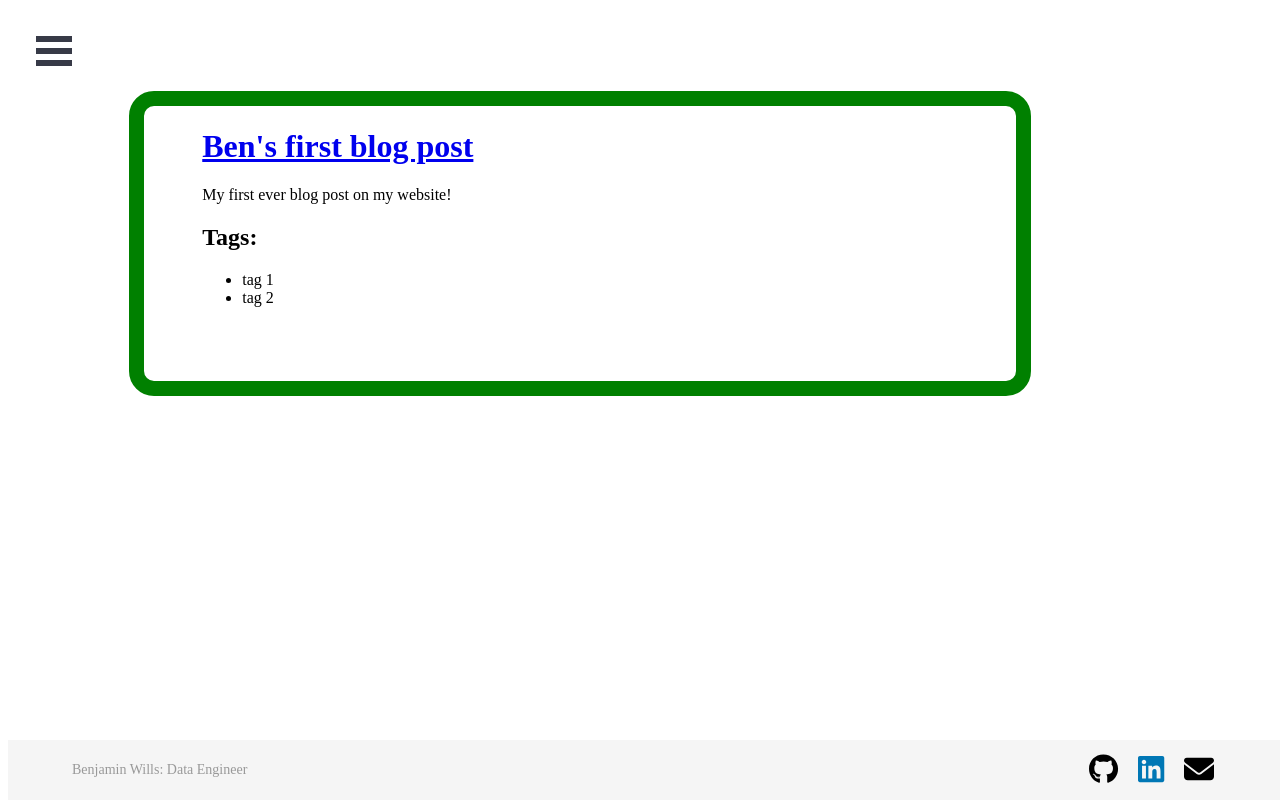
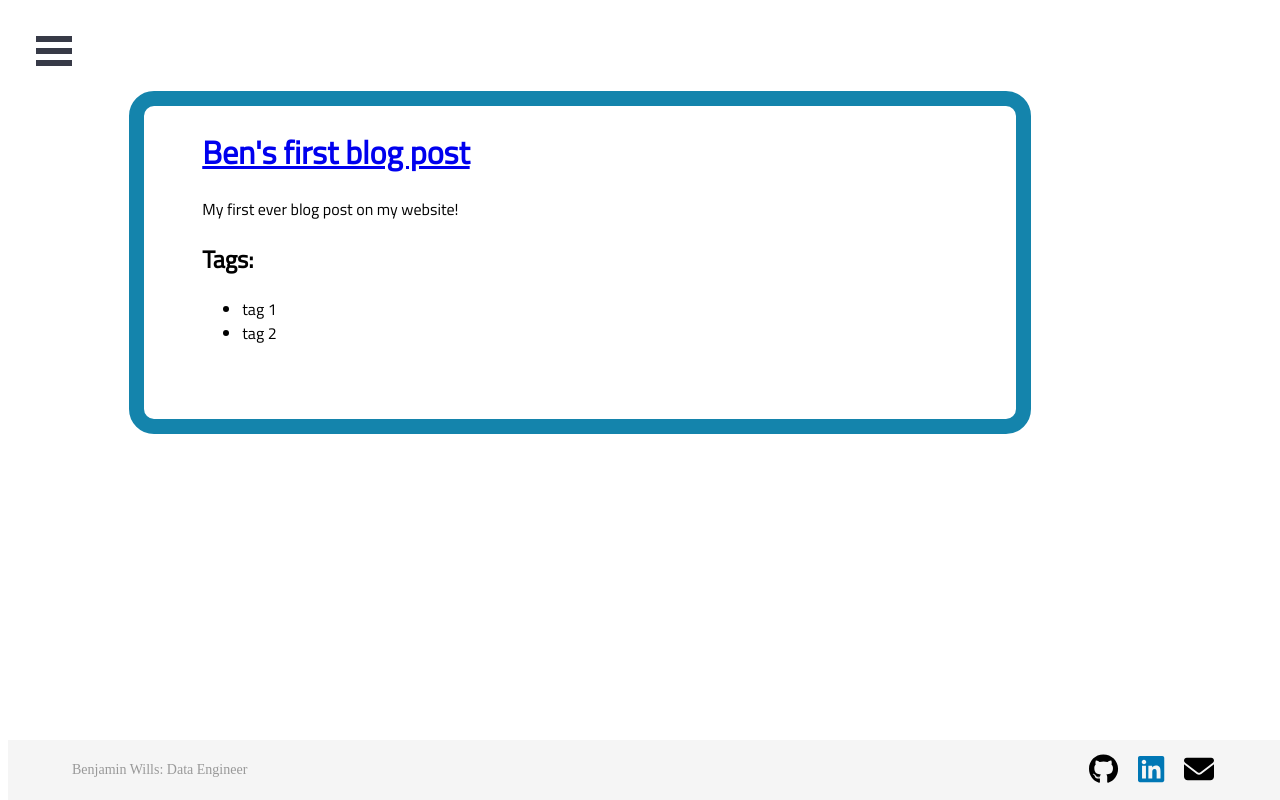
Before and after one commit to BenjaminWills/personal_website, a React (Create React App) app in the folder website/: page /personal_website/blog in a window 1280 px wide. Built offline with nearby package versions, Linux system fonts and the light colour scheme.

Commit message:
add a font to the website!

```diff
--- a/website/public/index.html
+++ b/website/public/index.html
@@ -1,6 +1,9 @@
 <!DOCTYPE html>
 <html lang="en">
   <head>
+    <link rel="preconnect" href="https://fonts.googleapis.com">
+    <link rel="preconnect" href="https://fonts.gstatic.com" crossorigin>
+    <link href="https://fonts.googleapis.com/css2?family=Open+Sans:wght@500&family=Titillium+Web:ital,wght@0,300;0,400;1,700&display=swap" rel="stylesheet">
     <meta charset="utf-8" />
     <link rel="icon" href="%PUBLIC_URL%/favicon.ico" />
     <meta name="viewport" content="width=device-width, initial-scale=1" />
--- a/website/src/pages/blog/BlogComponents/BlogContainer/BlogContainer.css
+++ b/website/src/pages/blog/BlogComponents/BlogContainer/BlogContainer.css
@@ -1,9 +1,36 @@
 .blog-container{
+    /* Sizing */
     width: 70%;
     height: 20%;
-    border: 15px solid green;
     padding-left: 5%;
     padding-bottom: 5%;
+    margin: 20px;
+
+    /* Appearance */
+    border: 15px solid var(--sidebar-colour);
     border-radius: 25px;
-    margin: 20px;
 }
+
+
+.title{
+
+}
+
+.title:visited {
+ text-decoration: none;
+ color: black;
+}
+
+.title:hover { text-decoration: none; color:green; }
+.title:focus { text-decoration: none; color:black; }
+.title:active { text-decoration: none; color:teal; }
+
+.summary{
+
+}
+
+.tag{
+}
+
+.tag-list{
+}
--- a/website/src/pages/blog/BlogComponents/BlogContainer/BlogContainer.js
+++ b/website/src/pages/blog/BlogComponents/BlogContainer/BlogContainer.js
@@ -10,8 +10,8 @@
     href = 'location'
 }) {
   return (
-    <div className = 'blog-container'>
-        <h1 ><a href={href}>{title}</a></h1>
+    <div className = 'blog-container font-link'>
+        <h1 ><a className='title' href={href}>{title}</a></h1>
         <p>{summary}</p>
         <h2>Tags:</h2>
         <ul>{splitTagsToArray(tags)}</ul>
--- a/website/src/variables.css
+++ b/website/src/variables.css
@@ -8,3 +8,8 @@
     --sidebar-colour: #1484ac;
     --hover-colour: #aed2bc;
 }
+
+.font-link {
+    font-family: 'Open Sans', sans-serif;
+    font-family: 'Titillium Web', sans-serif;
+ }
```
